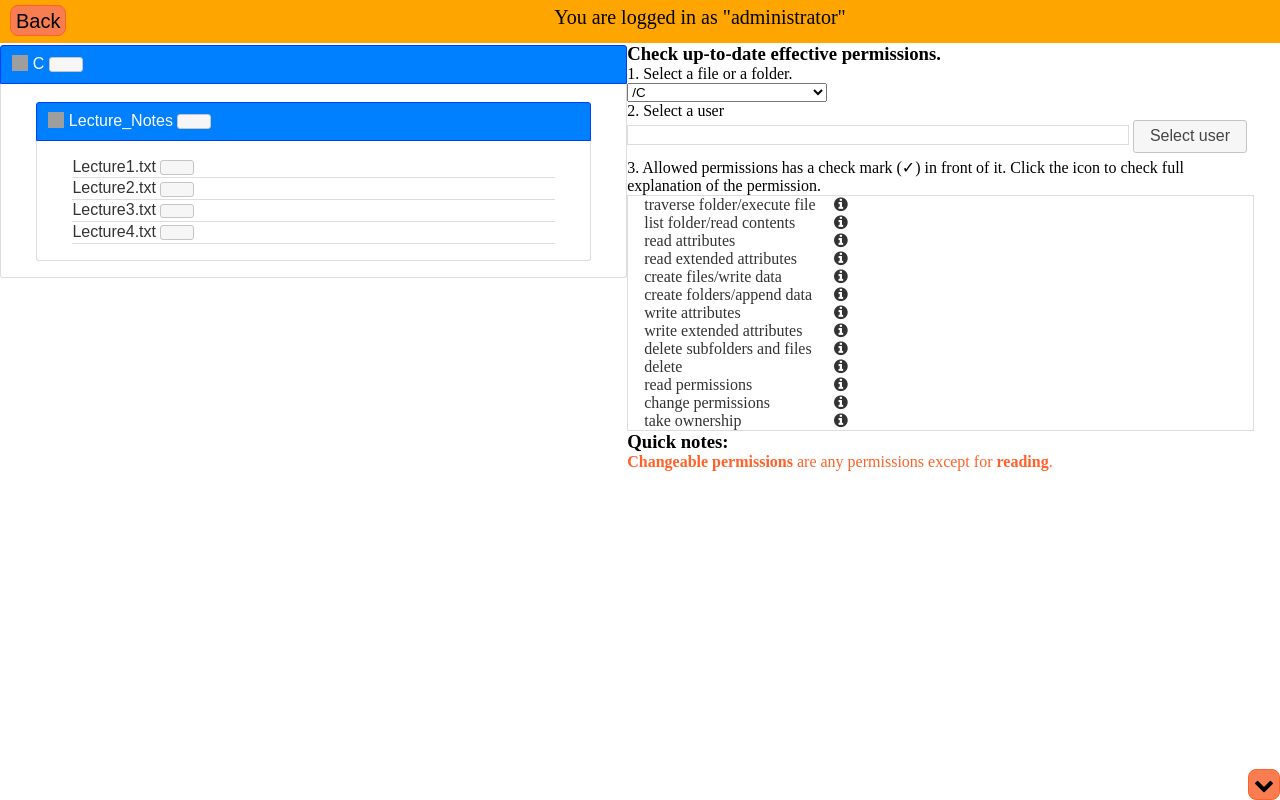
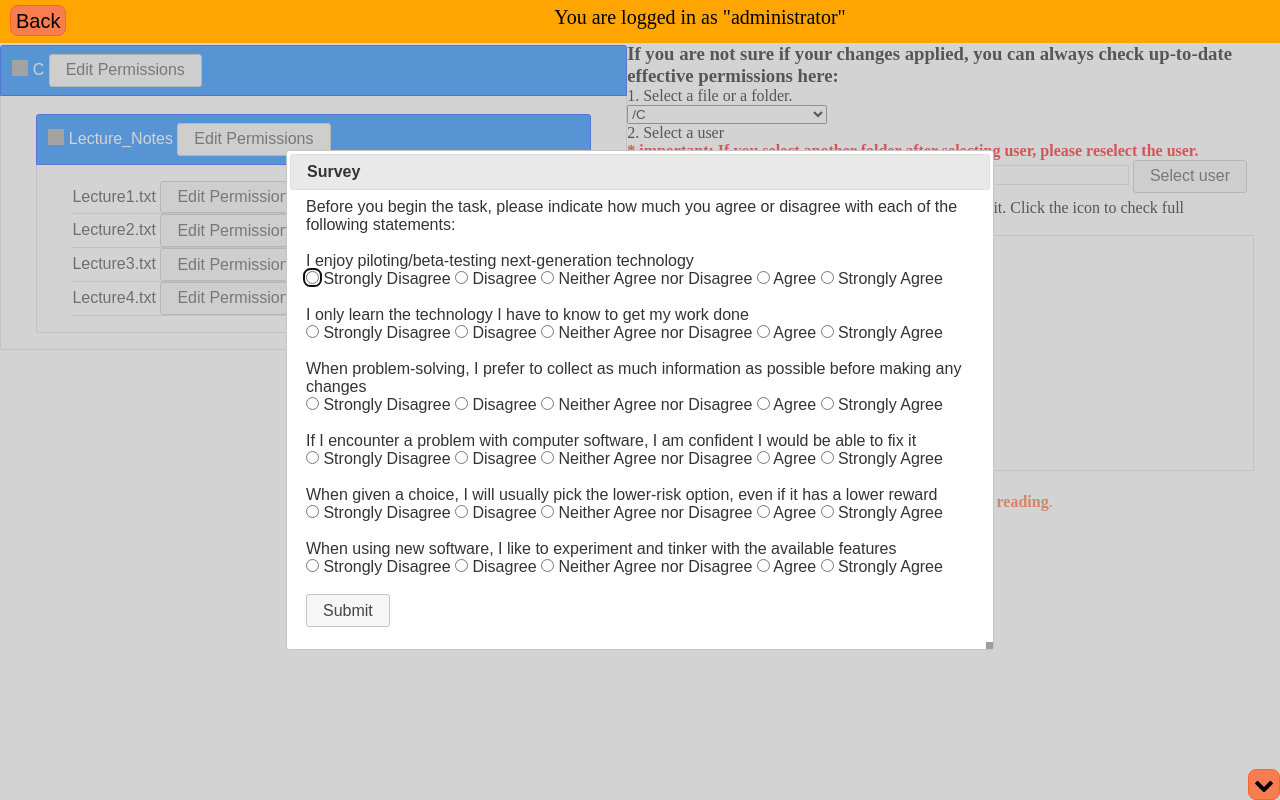
Before and after one commit to cse-256-f22/gender-mag-project-kyerra-danni, a website: page wrapper_lost_inheritance.html in a window 1280 px wide. Drawn offline with nearby package versions, Linux system fonts and the light colour scheme; grey boxes are pictures that could not be loaded; a web font is replaced by a local one.

Commit message:
show starter

```diff
--- a/core/tracker.css
+++ b/core/tracker.css
@@ -37,3 +37,7 @@
 .about {
     color: rgb(255, 97, 40);
 }
+#notice {
+    color: red;
+    font-weight: bold;
+}
--- a/view.js
+++ b/view.js
@@ -1,7 +1,7 @@
 // ---- Define your dialogs  and panels here ----
 var files = [];
 let side_title = document.createElement('h3');
-let title_text = document.createTextNode('Check up-to-date effective permissions.');
+let title_text = document.createTextNode('If you are not sure if your changes applied, you can always check up-to-date effective permissions here:');
 side_title.append(title_text)
 $('#sidepanel').append(side_title)
 
@@ -10,6 +10,7 @@ let file_p = document.createElement('p');
 let file_text = document.createTextNode("1. Select a file or a folder.");
 file_p.append(file_text)
 $('#sidepanel').append(file_p)
+
 
 var form = document.createElement("form");
 var select_list = document.createElement("select");
@@ -20,8 +21,14 @@ $('#sidepanel').append(form);
 // for select user
 side_title = document.createElement('p');
 title_text = document.createTextNode('2. Select a user');
+side_title2 = document.createElement('p');
+title_text2 = document.createTextNode('* important: If you select another folder after selecting user, please reselect the user.');
 side_title.append(title_text)
+side_title2.append(title_text2)
+side_title2.id = 'notice'
 $('#sidepanel').append(side_title)
+$('#sidepanel').append(side_title2)
+
 
 let new_per = define_new_effective_permissions('permission', true, null)
 
@@ -29,6 +36,7 @@ let new_per = define_new_effective_permissions('permission', true, null)
 let new_select = define_new_user_select_field('permission', 'Select user', on_user_change = function(selected_user){
     $('#permission').attr('username', selected_user)
     $('#permission').attr('filepath', document.getElementById("select_file").value)
+
 })
 $('#sidepanel').append(new_select)
 
@@ -47,7 +55,9 @@ title_text = document.createTextNode('Quick notes:');
 side_title.append(title_text)
 $('#sidepanel').append(side_title)
 about_changeable = $('<div class="about"><b>Changeable permissions</b> are any permissions except for <b>reading</b>. </div>')
+about_save = $('<div class="about">Always click <b>OK</b> when you want to save your changes. </div>')
 $('#sidepanel').append(about_changeable)
+$('#sidepanel').append(about_save)
 
 // ---- Display file structure ----
 let dialog = define_new_dialog("dialog", 'Permission Information', options = {});
@@ -107,6 +117,7 @@ function make_file_element(file_obj) {
                 <span class="oi oi-folder" id="${file_hash}_icon"/> ${file_obj.filename}
                 <button class="ui-button ui-widget ui-corner-all permbutton" path="${file_hash}" id="${file_hash}_permbutton">
                     <span class="oi oi-lock-unlocked" id="${file_hash}_permicon"/>
+                    Edit Permissions
                 </button>
             </h3>
         </div>`)
@@ -128,6 +139,7 @@ function make_file_element(file_obj) {
             <span class="oi oi-file" id="${file_hash}_icon"/> ${file_obj.filename}
             <button class="ui-button ui-widget ui-corner-all permbutton" path="${file_hash}" id="${file_hash}_permbutton">
                 <span class="oi oi-lock-unlocked" id="${file_hash}_permicon"/>
+                Edit Permissions
             </button>
         </div>`)
     }
--- a/view_baseline.js
+++ b/view_baseline.js
@@ -1,5 +1,5 @@
 // Configuration
-show_starter_dialogs = false // set this to "false" to disable the survey and 3-minute timer. Set to "true" before submitting to MTurk!!
+show_starter_dialogs = true // set this to "false" to disable the survey and 3-minute timer. Set to "true" before submitting to MTurk!!
 
 // ---- Set up main Permissions dialog ----
 
@@ -18,7 +18,7 @@ perm_dialog = define_new_dialog('permdialog', title='Permissions', options = {
             }
         },
         Advanced: {
-            text: "Advanced",
+            text: "Edit Special Permissions",
             id: "perm-dialog-advanced-button",
             click: function() {
                 open_advanced_dialog(perm_dialog.attr('filepath'))
@@ -32,7 +32,7 @@ perm_dialog = define_new_dialog('permdialog', title='Permissions', options = {
 obj_name_div = $('<div id="permdialog_objname" class="section"><span class="sub-title">Current file or folder is: </span><span id="permdialog_objname_namespan"></span> </div>')
 
 //Make the div with the explanation about special permissions/advanced settings:
-advanced_expl_div = $('<div id="permdialog_advanced_explantion_text">For special permissions or advanced settings, click Advanced.</div>')
+advanced_expl_div = $('<div id="permdialog_advanced_explantion_text">For special permissions or advanced settings, click <b>Edit Special Permissions</b>.</div>')
 
 // added instructions
 
--- a/wrapper_lost_inheritance.html
+++ b/wrapper_lost_inheritance.html
@@ -153,7 +153,7 @@
                             <div id="adv_owner_change_owner_text">Change owner to:</div>
                             <div id="adv_owner_user_list"></div>
                             <button id="adv_owner_change_button" class="ui-button ui-widget ui-corner-all">Change
-                                Owner</button>
+                                Change Owner</button>
                         </div>
                         <div id="adv_effective_tab">
                             <div id="adv_effective_object_name" class="section">Object Name: <span
```
